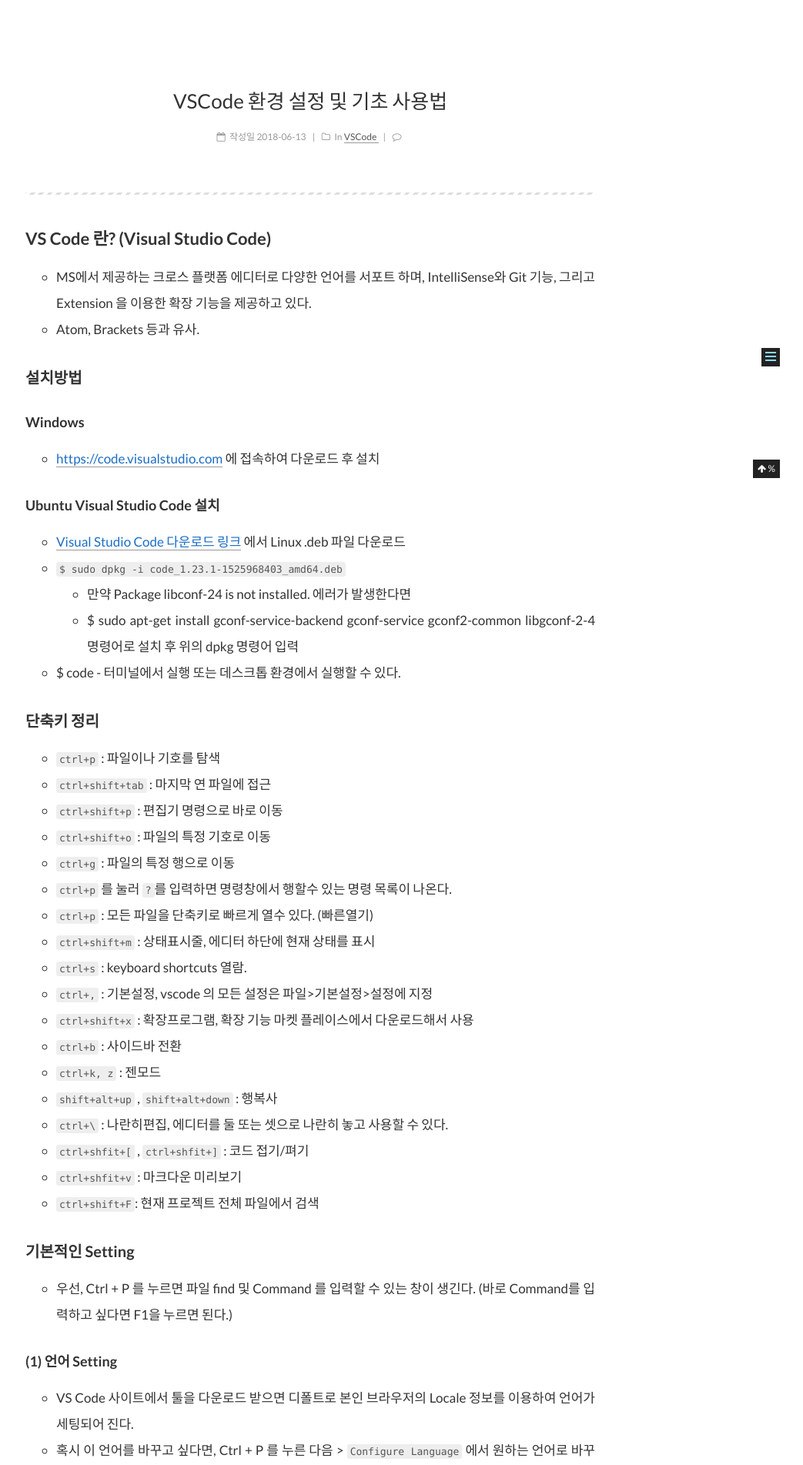
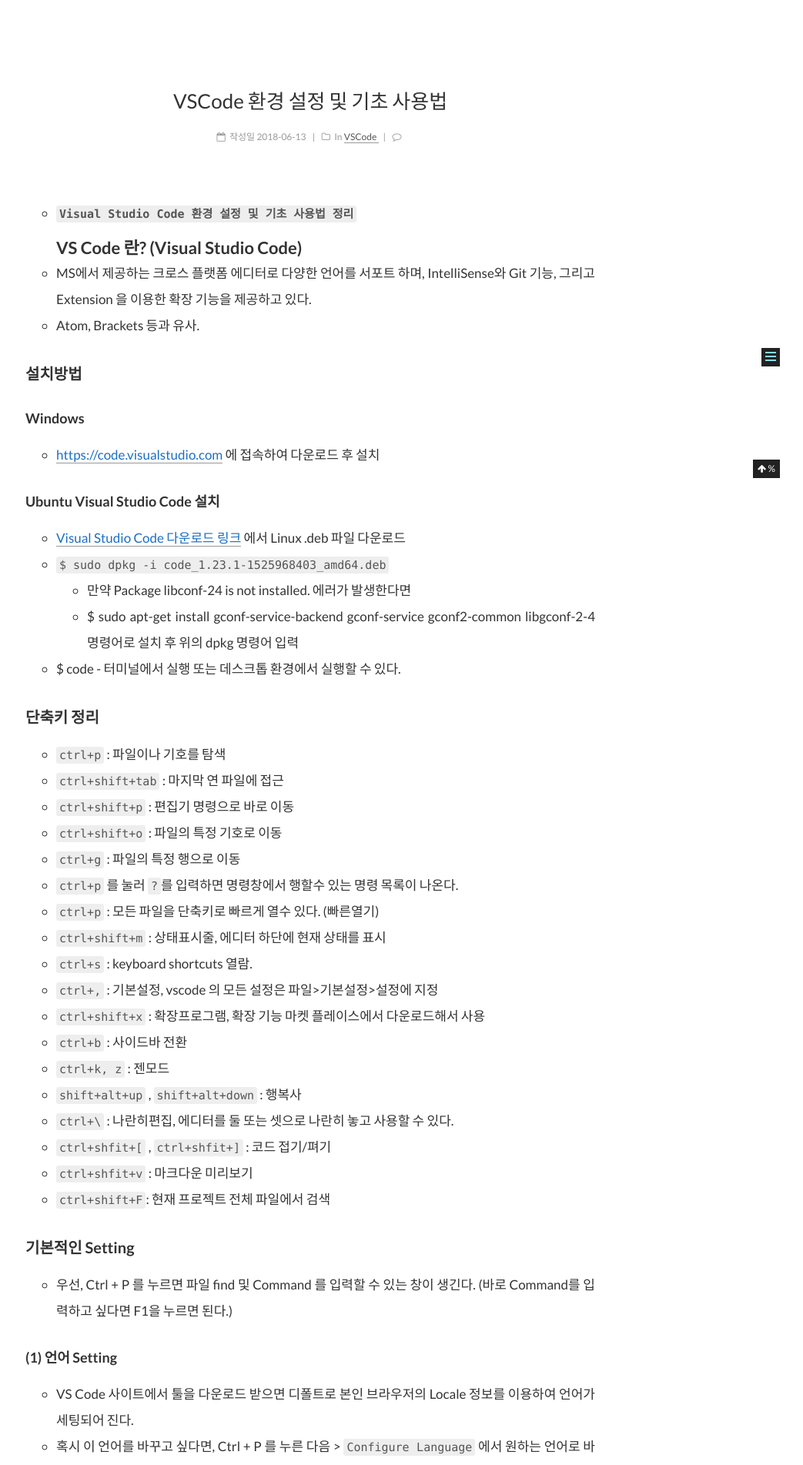
Before and after one commit to gwonsungjun/gwonsungjun.github.io, a Jekyll site: the page built from _posts/2018-06-13-vscodeSetting.md, in a window 1280 px wide. Shown: the part 379-2282 px from the top of the page at 77% size, without its empty margins (237-1280 px from the left). Built offline with Jekyll 4.4.1, drawn with Linux system fonts in a browser that asks for light colours; comment, search, counter and statistics services are not loaded.

Commit message:
Update vscode & code block size up

```diff
--- a/_posts/2018-06-13-vscodeSetting.md
+++ b/_posts/2018-06-13-vscodeSetting.md
@@ -7,7 +7,7 @@
 - vscode
 category: VSCode
 ---
-
+- `Visual Studio Code 환경 설정 및 기초 사용법 정리`
 ---
 # VS Code 란? (Visual Studio Code)
 - MS에서 제공하는 크로스 플랫폼 에디터로 다양한 언어를 서포트 하며, IntelliSense와 Git 기능, 그리고 Extension 을 이용한 확장 기능을 제공하고 있다.
--- a/_sass/_variables/base.scss
+++ b/_sass/_variables/base.scss
@@ -144,7 +144,7 @@
 // Code & Code Blocks
 // --------------------------------------------------
 $code-font-family               : $font-family-monospace;
-$code-font-size                 : 13px;
+$code-font-size                 : 15px;
 $code-font-size                 : if(type-of(jekyll-config('font.codes.size')) == 'number', jekyll-config('font.codes.size') + px, $code-font-size);
 $code-border-radius             : 3px;
 $code-foreground                : $black-light;
```
